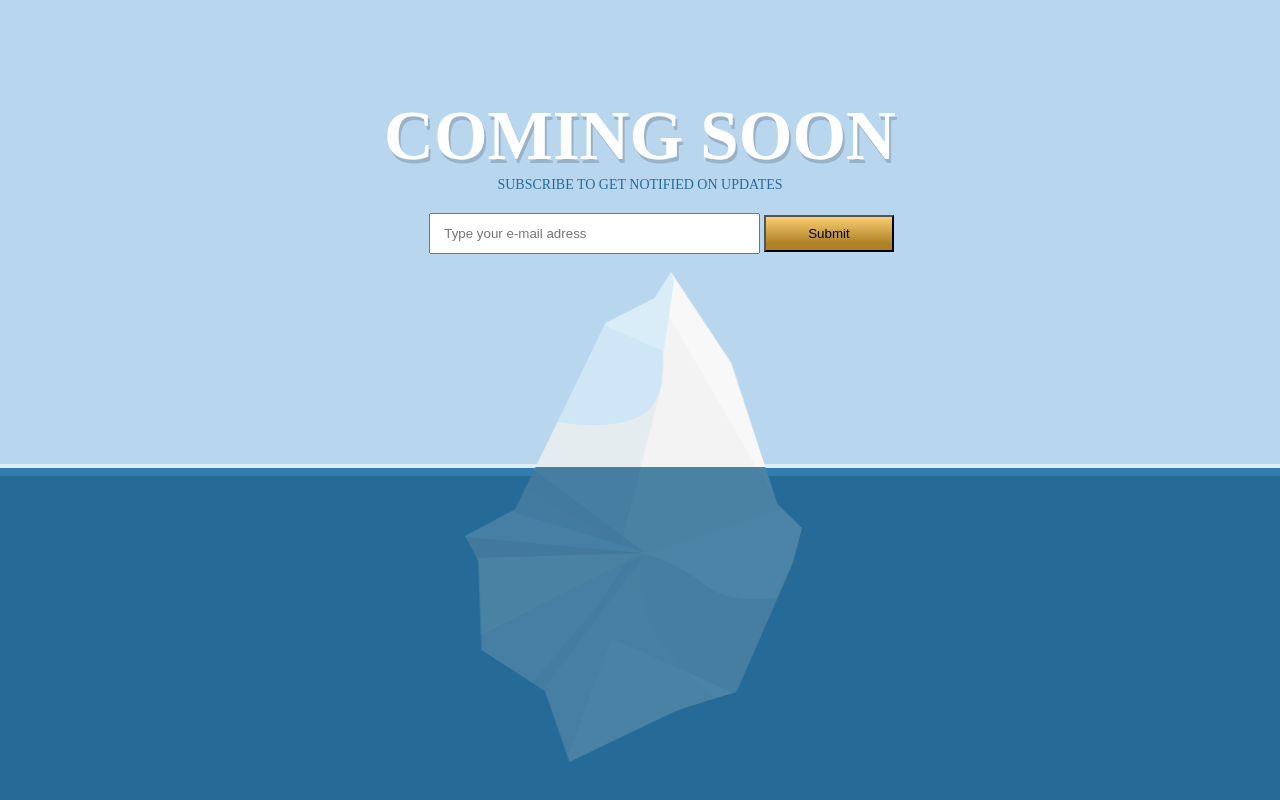
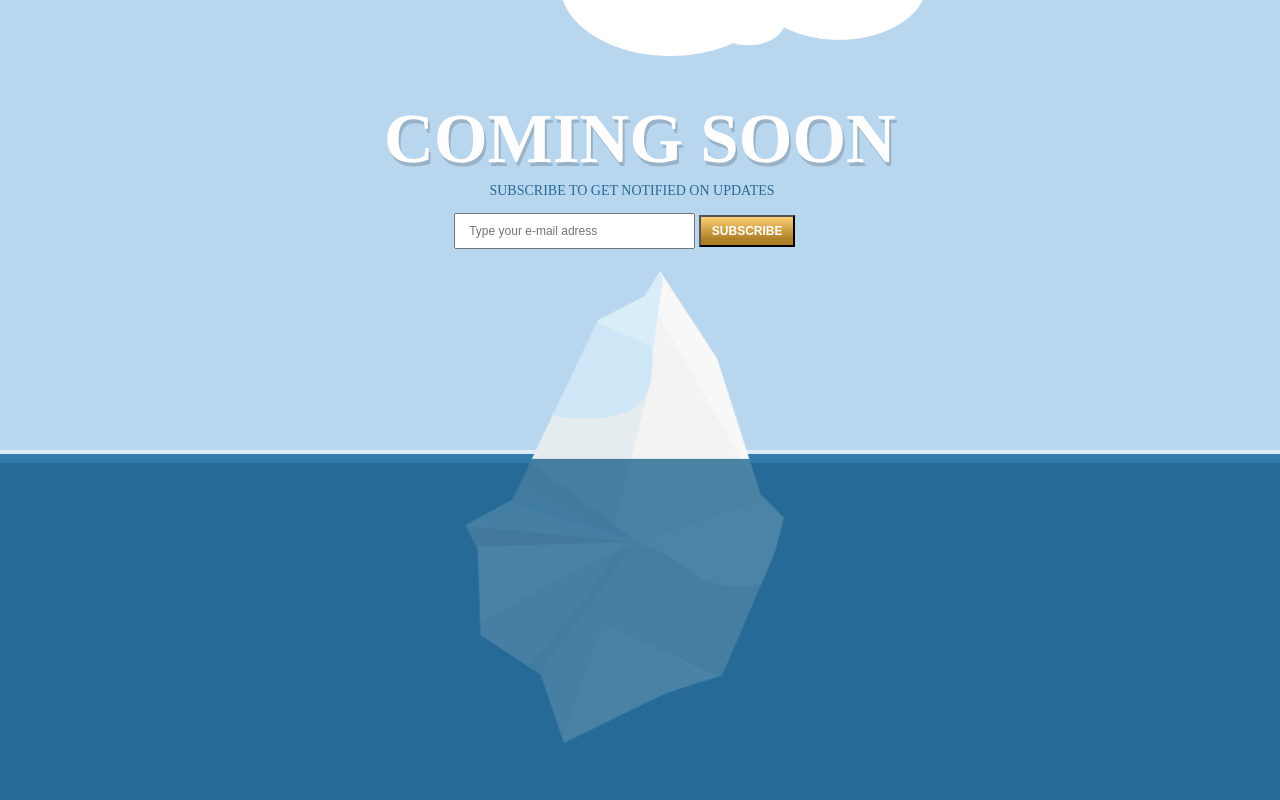
Before and after one commit to VorontsovS/pixel, a plain HTML site: page index.html in a window 1280 px wide. Drawn offline with Linux system fonts and the light colour scheme; a web font is replaced by a local one.

Commit message:
Clouds go

```diff
--- a/index.html
+++ b/index.html
@@ -8,13 +8,17 @@
  <body>
 	<div class="back">
 		<div class="upper-blok">
-			<div class="text1">COMING SOON</div>
-			<div class="text2">SUBSCRIBE TO GET NOTIFIED ON UPDATES</div>
+			<div class="clouds">
+				<img class="cloud-one-go" src="img/cloud1.png" alt="cloud1">
+				<img class="cloud-two-go" src="img/cloud2.png" alt="cloud2">
+			</div>
+			<div class="text-coming-soon">COMING SOON</div>
+			<div class="text-subscribe">SUBSCRIBE TO GET NOTIFIED ON UPDATES</div>
 			<div class="form">
 				<form action="#" method="get" name="opros">
 					<input class="forma" type="email" name="email" placeholder="Type your e-mail adress" value="">
-					<input class="button" type="submit">
-				  </form>
+					<input class="button" type="submit" value="SUBSCRIBE">
+				</form>
 			</div>
 			<div class="ice">
 			<img src="img/ice.png" alt="ice">
@@ -23,9 +27,6 @@
 		<div class="down-blok">
 			<div class="ship">
 				<img class="shipgo" src="img/ship.png" alt="Ship">
-				<!--<div class="shipgo">
-					<img src="img/ship.png" alt="Ship">
-				</div>-->
 			</div>
 		</div>
 	</div>
--- a/style.css
+++ b/style.css
@@ -1,27 +1,20 @@
-body {
+	body {
   margin: 0;
+  background-color: rgb(38, 107, 151);
 }
-/*
-.back {
-	width: 100vw;
-	height: 100vh;
-	background: url(img/back.jpg);
-	margin: auto;
-	border: 1px solid black;
-}*/
 
 .upper-blok {
 	width: 100vw;
-	height: 58vh;
+	height: 56.3vh;
 	background-color: rgb(185, 214, 239);
 	border-bottom: 0.5vh solid rgb(221, 236, 250);
 }
 
 .down-blok {
 	width: 100vw;
-	height: 40.5vh;
+	height: 42vh;
 	background-color: rgb(38, 107, 151);
-	border-top: 1vh solid rgb(50, 125, 173);
+	border-top: 1.2vh solid rgb(50, 125, 173);
 }
 
 .ice {
@@ -29,15 +22,15 @@ body {
 	width: 41.25vh;
 	height: 61.25vh;
 	left: calc(50% - 21.875vh);
-	bottom: -2%;
+	bottom: -1vh;
 }
 
 .ice img {
-	width: 42.25vh;
-	height: 61.25vh	;
+	width: 40vh;
+	height: 59vh	;
 	}
 
-.text1 {
+.text-coming-soon {
 	text-align: center;
 	height: 10vh;
 	font-family: /*Arial*/ HouschkaPro Bold;
@@ -45,69 +38,58 @@ body {
 	font-size: 8.625vmin;
 	color: rgb(254,254,254);
 	text-shadow: 0.25vh 0.35vw 0px rgba(0,0,0,0.17);
-	padding: 12.1vh 0vh 0vh 0vh;
-	/*margin: 0px -40vh 0px -40vh;*/
+	padding: 12.5vh 0vh 0vh 0vh;
 }
 
-.text2 {
+.text-subscribe {
 	text-align: center;
 	height: 3.75vh;
 	font-family: /*Arial*/ HouschkaPro Medium;
 	font-size: 1.75vmin;
 	color: rgb(38,107,151);
-	padding: 0px 0px 0px 0px;
-	/*margin: 0px -40vh 0px -40vh;*/
+	padding: 0.4vh 2vh 0px 0px;
 }
 
 .form {
 	text-align: left;
 	height: 6.25vh;
-	padding: 0.75vh 0px 0px 33.55vw;
-
+	padding: 0vh 0px 0px 35.5vw;
 }
 
 .forma {
-	height: 4.625vh;
-	width: 24.49vw;
+	height: 4vh;
+	width: 17.5vw;
 	padding: 0px 0px 0px 1vw;
+	font-size: 1.5vmin;
+	vertical-align: middle;
 }
 
 .button {
-	height: 4.625vh;
-	width: 10.2vw;
+	height: 4vh;
+	width: 7.5vw;
 	padding: 0px 0px 0px 0px;
-	/*background: yellow;*/
+	font-size: 1.5vmin;
 	background-color: #fab937;
 	background-image: linear-gradient(to top, rgba(0, 0, 0, 0.3) 0%, rgba(0, 0, 0, 0.3) 20%, rgba(255, 255, 255, 0.3) 100%);
+	vertical-align: middle;
+	color: rgb(254,254,254);
+	font-family: Arial;
+	font-weight: bold;
 }
 
 .ship {
 	position: relative;
 	height: 2.5vh;
 	overflow: hidden;
-	top: -3.5vh;
-	/*border: 1px solid white;*/
+	top: -3vh;
 }
 
 .shipgo {
 	position: relative;
 	width: 6.25vh;
 	height: 2.5vh;
-	/*margin: 0;
-	padding: 0;
-	text-align: center;
-	right: 0;
-	transform:translateX(52.55vw);*/
 	animation: ship 5s linear infinite;
-	/*border: 1px solid black;*/
 }
-
-/*
-.shipgo img {
-	height: 2.5vh;
-	/*border: 1px solid red;
-}*/
-
 
 @keyframes ship {
  0%   {
@@ -115,6 +97,44 @@ body {
  }
  100% {
 	transform: translateX(-6.25vw);
+ }
+}
+
+.clouds {
+	position: absolute;
+	height: 18.2vh;
+	width: 100vw;
+	overflow: hidden;
+	top: -10vh;
+}
+
+.cloud-one-go {
+	position: absolute;
+	width: 25vh;
+	height: 18vh;
+	animation: cloud-one 5s linear infinite;
+}
+
+.cloud-two-go {
+	position: absolute;
+	width: 46vh;
+	height: 18vh;
+	animation: cloud-one 10s linear infinite;
+	margin-left: 30vh;
+	top: -1vh;
+}
+
+.cloud-two-go > img {
+	margin-bottom: 5vh;
+	border: 1px solid black;
+}
+
+@keyframes cloud-one {
+ 0%   {
+	transform: translateX(125vw);
+ }
+ 100% {
+	transform: translateX(-75vw);
  }
 }
 
```
Also changed, not shown: img/cloud1.png (added), img/cloud2.png (added), Текстовый документ.txt (added), 1 other file.
